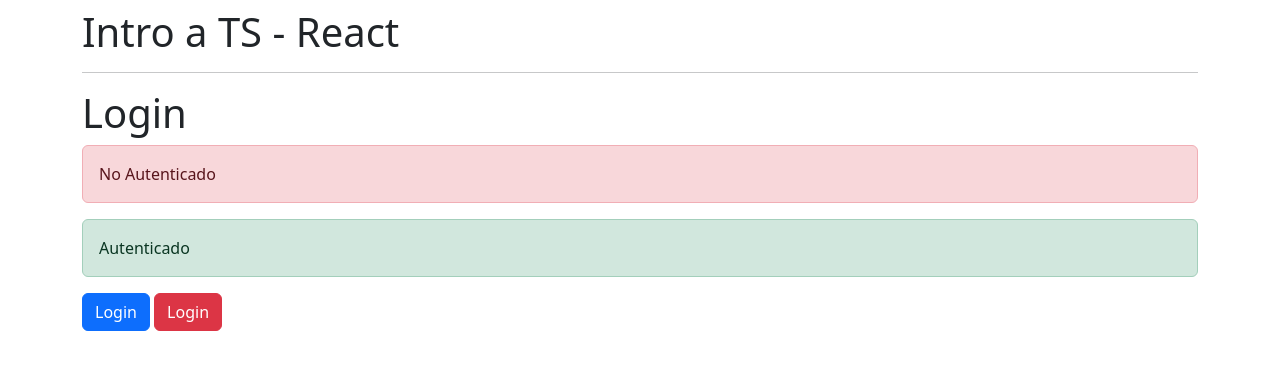
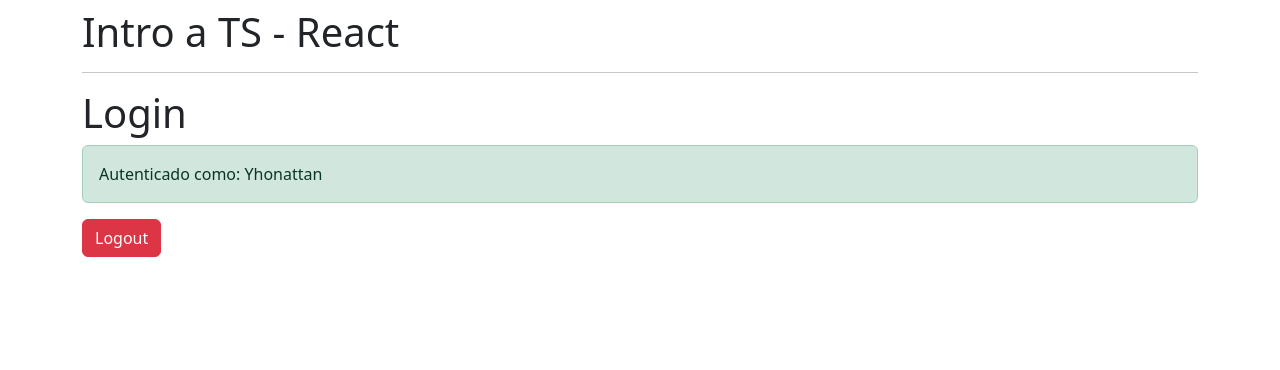
Before and after one commit to YhonattanZ/Reforzamiento-TS-React, a React (Create React App) app: page / in a window 1280 px wide. Both pictures are taken after a click on the button "Login". Shown: the top 370 px of the page. Built offline with nearby package versions, Linux system fonts and the light colour scheme.

Commit message:
Login/Logout

```diff
--- a/src/components/Login.tsx
+++ b/src/components/Login.tsx
@@ -18,9 +18,15 @@
   nombre: ''
 }
 
-type AuthAction ={
-  type: 'logout'
+type LoginPayload = {
+  username: string,
+  nombre: string
 }
+
+type AuthAction =
+|{type: 'logout'}
+|{type: 'login', payload:LoginPayload}
+
 //Creamos un authReducer el cual tendra por estado nuestro AuthState y AuthAction
 const authReducer = (state: AuthState, action: AuthAction): AuthState => {
 //El state nunca puede mutar es decir modificar
@@ -34,6 +40,15 @@
     username: ''
   }
 
+  case 'login':
+    //Desestructuracion
+    const {nombre, username} = action.payload;
+    return{
+    validando: false,
+    token: 'ABC123',
+    nombre,
+    username
+  }
 
   default:
     return state;
@@ -49,9 +64,18 @@
     }, 1500);
   }, []);
 
+  const login = () => {
+    dispatch({type: 'login', payload: {
+  nombre: 'Yhonattan',
+  username:'Lunafxll'
+    }})
+  }
 
+  const logout = () => {
+    dispatch({type:'logout'});
+  }
   //Inicializamos el useReducer, para hacerlo debemos tener un reducer y un valor inicial para ese reducer.
-  const [{validando}, dispatch] = useReducer(authReducer, initialState);
+  const [{validando,token, nombre}, dispatch] = useReducer(authReducer, initialState);
 
   if(validando){
     return (<>
@@ -64,11 +88,15 @@
     <>
     <h1>Login</h1>
 
-    <div className="alert alert-danger"> No Autenticado</div>
-    <div className="alert alert-success">Autenticado</div>
-    <button className="btn btn-primary btn-rounded waves-effect waves-light">Login</button>
-    &nbsp;
-    <button className="btn btn-danger">Login</button>
+    {(token) ?
+    <div className="alert alert-success">Autenticado como: {nombre}</div>
+     :<div className="alert alert-danger"> No Autenticado</div>
+    }
+{(token) ?
+<button className="btn btn-danger"onClick={logout}>Logout</button>
+: <button className="btn btn-primary" onClick={login}>Login</button>
+ }
+
     </>
   )
 }
```
